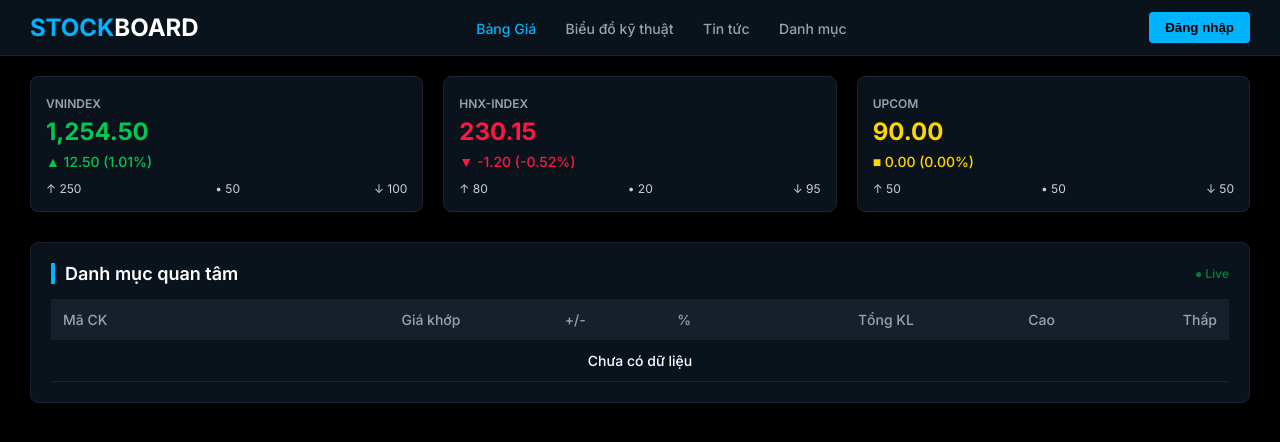
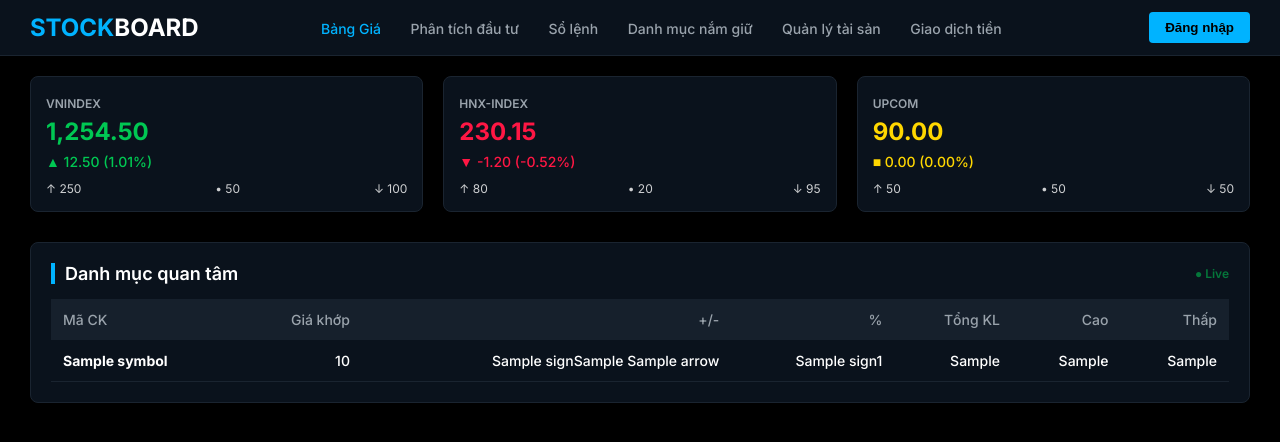
Before and after one commit to pvhNam/DoAn_Python, a Flask app: template CHUNGKHOAN/templates/index.html in a window 1280 px wide. Shown: the top 442 px of the page. Run offline with Flask 3, Linux system fonts and the light colour scheme; the template is opened without the code that fills it: most values are stand-ins (such as "Sample title", 1, 10 or a date in 2020); data that the repository does not hold is empty.

Commit message:
thay doi tu js qua py ( cap nhat du lieu )

```diff
--- a/CHUNGKHOAN/server.py
+++ b/CHUNGKHOAN/server.py
@@ -1,10 +1,8 @@
-from flask import Flask, render_template, jsonify
+from flask import Flask, render_template
 import mysql.connector
 
 app = Flask(__name__)
 
-# --- CẤU HÌNH DATABASE ---
-# Đảm bảo giống hệt file reset_all.py bạn vừa chạy
 DB_CONFIG = {
     'user': 'python',
     'password': '12345',
@@ -15,52 +13,66 @@ DB_CONFIG = {
 def get_latest_prices():
     try:
         conn = mysql.connector.connect(**DB_CONFIG)
-        cursor = conn.cursor(dictionary=True) # dictionary=True để kết quả có tên cột
+        cursor = conn.cursor(dictionary=True)
 
-        # Câu lệnh SQL thông minh: Chỉ lấy dữ liệu của ngày mới nhất (MAX date)
-        # Giúp bảng giá luôn hiện dữ liệu hôm nay (hoặc phiên gần nhất)
         sql = """
-        SELECT symbol, open, high, low, close, volume, trading_date
-        FROM stock_history
-        WHERE trading_date = (SELECT MAX(trading_date) FROM stock_history)
-        ORDER BY symbol ASC
+        SELECT t1.*
+        FROM stock_history t1
+        INNER JOIN (
+            SELECT symbol, MAX(trading_date) as max_date
+            FROM stock_history
+            GROUP BY symbol
+        ) t2 ON t1.symbol = t2.symbol AND t1.trading_date = t2.max_date
+        ORDER BY t1.symbol ASC
         """
-
         cursor.execute(sql)
         rows = cursor.fetchall()
 
-        # Xử lý tính toán Tăng/Giảm (Vì trong DB chỉ lưu giá, chưa lưu % thay đổi)
-        results = []
+        # --- XỬ LÝ FORMAT NGAY TẠI PYTHON (Thay cho JS) ---
         for row in rows:
-            price = float(row['close'])
-            open_price = float(row['open'])
+            op = float(row['open'])
+            cl = float(row['close'])
+            change = cl - op
+            percent = (change / op * 100) if op > 0 else 0
 
-            # Tính toán thay đổi so với giá mở cửa
-            change = price - open_price
-            percent = (change / open_price * 100) if open_price > 0 else 0
+            # 1. Định dạng số (thêm dấu phẩy: 28,500.00)
+            row['price_str'] = "{:,.2f}".format(cl)
+            row['change_str'] = "{:,.2f}".format(change)
+            row['percent_str'] = "{:,.2f}%".format(percent)
+            row['vol_str'] = "{:,}".format(row['volume'])
+            row['high_str'] = "{:,.2f}".format(float(row['high']))
+            row['low_str'] = "{:,.2f}".format(float(row['low']))
 
-            row['change_amount'] = change
-            row['change_percent'] = percent
-            results.append(row)
+            # 2. Xử lý màu sắc và mũi tên
+            if change > 0:
+                row['css_class'] = 'row-up'    # Class màu xanh
+                row['arrow'] = '▲'
+                row['sign'] = '+'
+            elif change < 0:
+                row['css_class'] = 'row-down'  # Class màu đỏ
+                row['arrow'] = '▼'
+                row['sign'] = ''
+            else:
+                row['css_class'] = 'row-ref'   # Class màu vàng
+                row['arrow'] = ''
+                row['sign'] = ''
 
         cursor.close()
         conn.close()
-        return results
+        return rows
     except Exception as e:
         print(f"Lỗi SQL: {e}")
         return []
 
-# --- ROUTE 1: Giao diện Web ---
+# --- CHỈ CÒN ĐÚNG 1 ROUTE NÀY ---
 @app.route('/')
 def index():
-    return render_template('index.html')
+    # Lấy dữ liệu từ Python
+    stock_list = get_latest_prices()
 
-# --- ROUTE 2: API trả dữ liệu cho bảng giá ---
-@app.route('/api/latest-prices')
-def api_prices():
-    data = get_latest_prices()
-    return jsonify(data)
+    # Truyền biến stock_list sang file HTML để vẽ bảng
+    return render_template('index.html', stocks=stock_list)
 
 if __name__ == '__main__':
-    print("Web Server đang chạy tại: http://127.0.0.1:5500")
+    print("🚀 Web chạy tại: http://127.0.0.1:5000")
     app.run(debug=True, port=5000)
--- a/CHUNGKHOAN/static/js/main.js
+++ /dev/null
@@ -1,55 +0,0 @@
-const API_URL = '/api/latest-prices';
-
-function formatNumber(num) {
-    if (num === null || num === undefined) return '0';
-    return new Intl.NumberFormat('en-US', { minimumFractionDigits: 2, maximumFractionDigits: 2 }).format(num);
-}
-function formatVol(num) {
-    return new Intl.NumberFormat('en-US').format(num);
-}
-
-async function renderTable() {
-    try {
-        const response = await fetch(API_URL);
-        const stocks = await response.json();
-        const tableBody = document.getElementById('stock-table-body');
-
-        if(stocks.length === 0) {
-            tableBody.innerHTML = '<tr><td colspan="7" style="text-align: center;">Chưa có dữ liệu</td></tr>';
-            return;
-        }
-
-        tableBody.innerHTML = '';
-
-        stocks.forEach(stock => {
-            const price = parseFloat(stock.close);
-            const change = parseFloat(stock.change_amount);
-            const percent = parseFloat(stock.change_percent);
-
-            let colorClass = 'row-ref';
-            let arrow = '';
-            let sign = '';
-
-            if (change > 0) { colorClass = 'row-up'; arrow = '▲'; sign = '+'; }
-            else if (change < 0) { colorClass = 'row-down'; arrow = '▼'; }
-
-            const rowHtml = `
-                <tr class="${colorClass}">
-                    <td class="symbol">${stock.symbol}</td>
-                    <td class="price-cell">${formatNumber(price)}</td>
-                    <td class="change">${sign}${formatNumber(change)} ${arrow}</td>
-                    <td class="percent">${sign}${formatNumber(percent)}%</td>
-                    <td class="text-right">${formatVol(stock.volume)}</td>
-                    <td class="text-right">${formatNumber(stock.high)}</td>
-                    <td class="text-right">${formatNumber(stock.low)}</td>
-                </tr>
-            `;
-            tableBody.insertAdjacentHTML('beforeend', rowHtml);
-        });
-    } catch (error) { console.error("Lỗi:", error); }
-}
-
-document.addEventListener('DOMContentLoaded', () => {
-    renderTable();
-    setInterval(renderTable, 5000); // Cập nhật mỗi 5 giây
-});
--- a/CHUNGKHOAN/templates/index.html
+++ b/CHUNGKHOAN/templates/index.html
@@ -14,9 +14,11 @@
         </div>
         <div class="nav">
             <a href="#" class="active">Bảng Giá</a>
-            <a href="#">Biểu đồ kỹ thuật</a>
-            <a href="#">Tin tức</a>
-            <a href="#">Danh mục</a>
+            <a href="#">Phân tích đầu tư</a>
+            <a href="#">Sổ lệnh</a>
+            <a href="#">Danh mục nắm giữ</a>
+            <a href="#">Quản lý tài sản</a>
+            <a href="#">Giao dịch tiền</a>
         </div>
         <div class="login">
             <button>Đăng nhập</button>
@@ -90,16 +92,28 @@
                             <th class="text-right">Thấp</th>
                         </tr>
                     </thead>
-                    <tbody id="stock-table-body">
+                    <tbody>
+                        {% for s in stocks %}
+                        <tr class="{{ s.css_class }}">
+                            <td class="symbol">{{ s.symbol }}</td>
+                            <td class="price-cell">{{ s.price_str }}</td>
+                            <td class="change">{{ s.sign }}{{ s.change_str }} {{ s.arrow }}</td>
+                            <td class="percent">{{ s.sign }}{{ s.percent_str }}</td>
+                            <td class="text-right">{{ s.vol_str }}</td>
+                            <td class="text-right">{{ s.high_str }}</td>
+                            <td class="text-right">{{ s.low_str }}</td>
+                        </tr>
+                        {% else %}
                         <tr>
-                            <td colspan="7" style="text-align: center; color: #9AA3AC;">Đang tải dữ liệu...</td>
+                            <td colspan="7" style="text-align: center;">Chưa có dữ liệu trong Database</td>
                         </tr>
+                        {% endfor %}
                     </tbody>
                 </table>
             </div>
         </div>
     </main>
 
-    <script src="{{ url_for('static', filename='js/main.js') }}"></script>
+
 </body>
 </html>
--- a/data/data.py
+++ b/data/data.py
@@ -66,7 +66,5 @@ def fetch_and_save_csv(symbol):
         print(f"Lỗi: {e}")
 
 # --- Chạy thử ---
-fetch_and_save_csv("HPG")
-fetch_and_save_csv("VND")
-fetch_and_save_csv("SSI")
-fetch_and_save_csv("STB")
+
+fetch_and_save_csv("VNINDEX")
```
